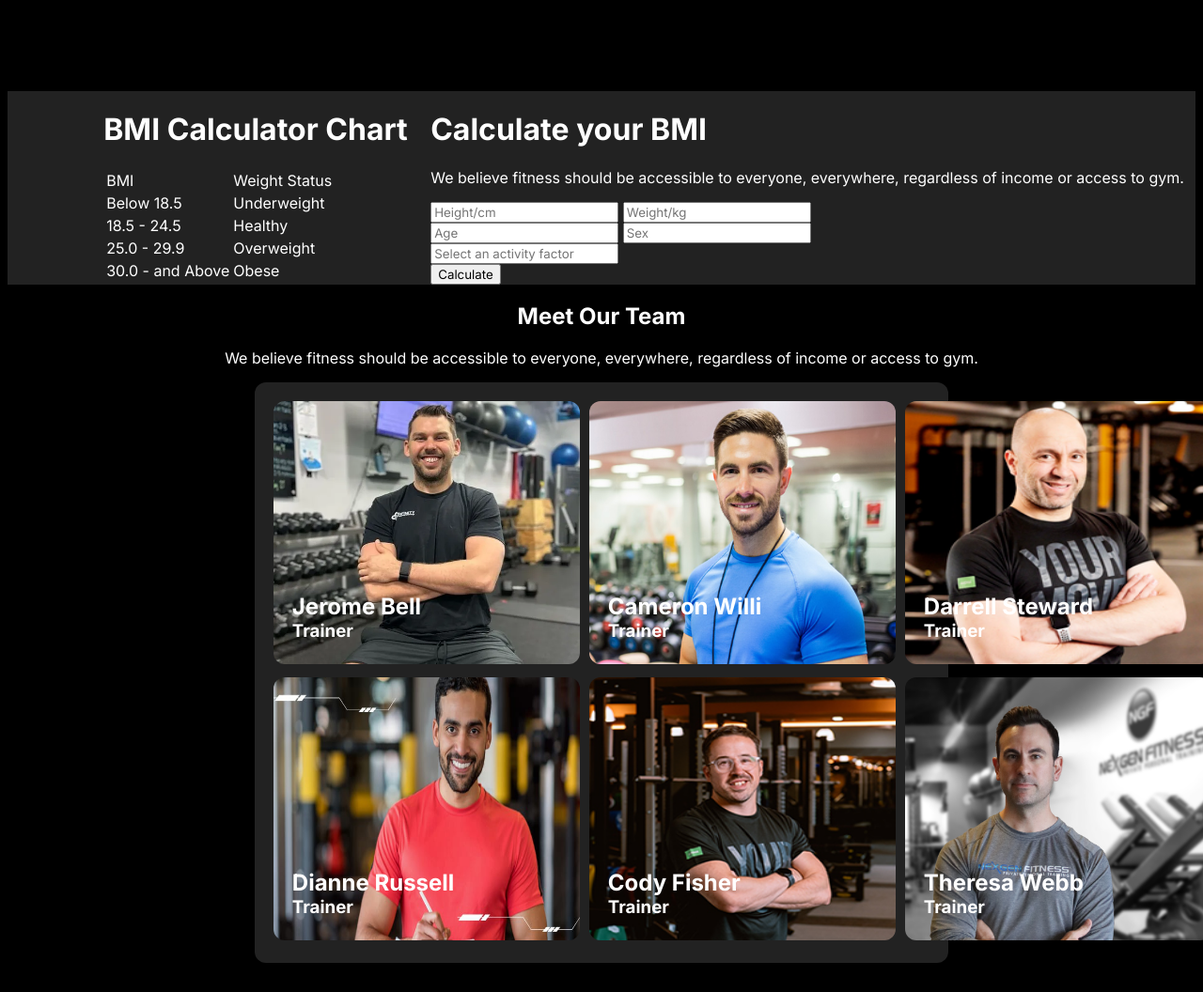
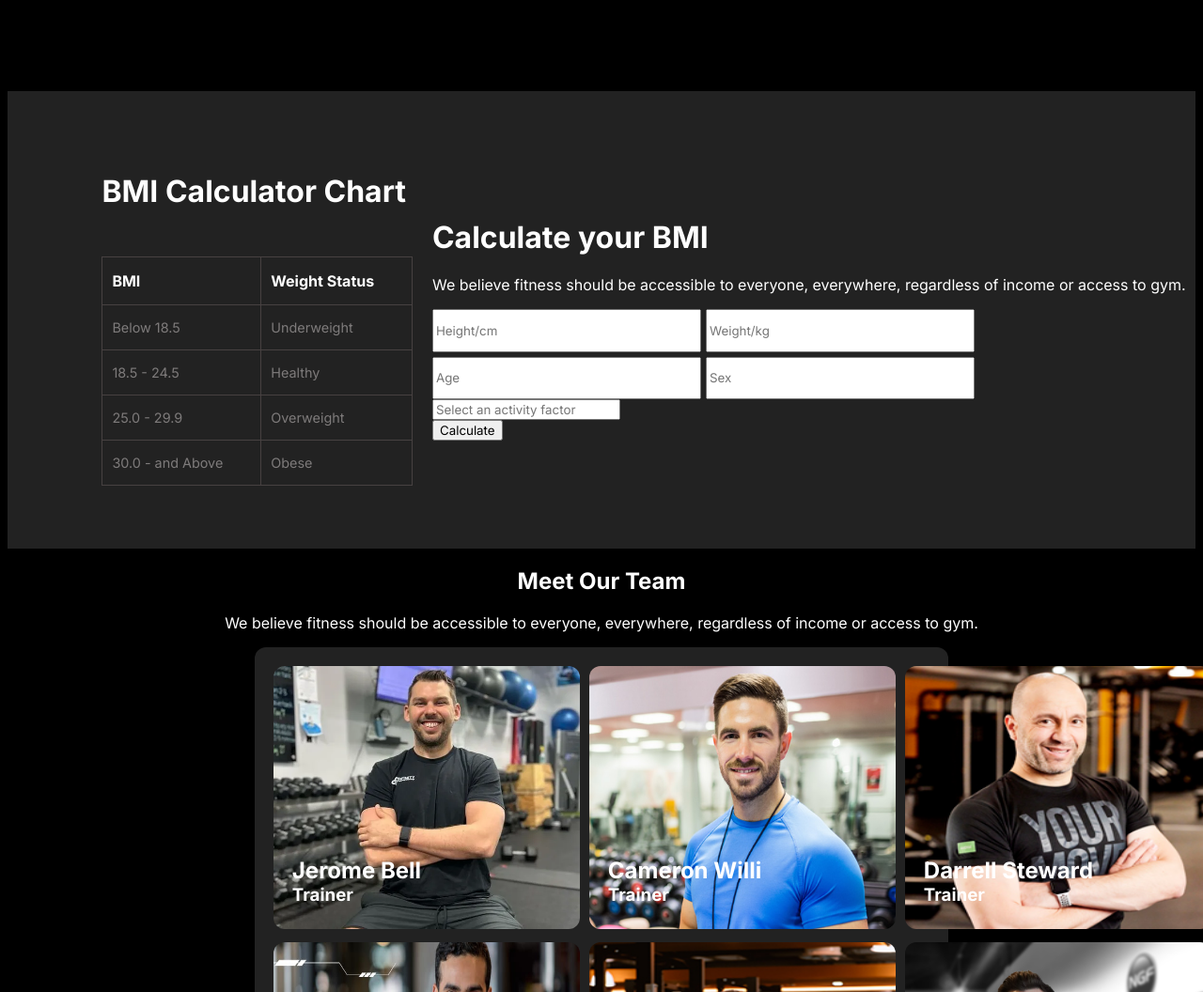
Before and after one commit to mahdi786islam/assignment-02-repository-fitness-, a plain HTML site: page index.html in a window 1280 px wide. Shown: the part 1744-2800 px from the top of the page at 94% size. Drawn offline with Linux system fonts and the light colour scheme; a web font is replaced by a local one.

Commit message:
form chart edit

```diff
--- a/index.html
+++ b/index.html
@@ -12,7 +12,7 @@
         <div class="nav-background">
             <nav class="nav-container display-flex">
                 <div class="nav-title">
-                    <h1>Fitness</h1>
+                    <h1><i>Fitness</i></h1>
                 </div>
                 <div class="nav-menu display-flex">
                     <ul class="nav-links display-flex">
@@ -116,8 +116,8 @@
             <table>
                 <thead>
                     <tr>
-                    <td>BMI</td>
-                    <td>Weight Status</td>
+                    <th>BMI</th>
+                    <th>Weight Status</th>
                     </tr>
                 </thead>
                 <tbody>
@@ -144,10 +144,12 @@
             <h1>Calculate your BMI</h1>
             <p>We believe fitness should be accessible to everyone, everywhere, regardless of income or access to gym.</p>
             <form action="">
-                <input type="text" placeholder="Height/cm">
-                <input type="text" placeholder="Weight/kg"><br>
-                <input type="text" placeholder="Age">
-                <input type="text" placeholder="Sex"><br>
+                <div class="form-grid">
+                    <input type="text" placeholder="Height/cm">
+                    <input type="text" placeholder="Weight/kg">
+                    <input type="text" placeholder="Age">
+                    <input type="text" placeholder="Sex">
+                </div>
                 <input type="text" placeholder="Select an activity factor"><br>
                 <button>Calculate</button>
             </form>
--- a/style/styles.css
+++ b/style/styles.css
@@ -215,10 +215,33 @@ body{
 .bmi-calculator-container{
     display: flex;
     justify-content: space-around;
+    align-items: center;
     background-color: rgba(85, 85, 85, 0.4);
+    height: 487px;
 }
 .calculator-chart{
     margin-left: 90px;
+}
+.calculator-chart h1{
+    margin-bottom: 50px;
+}
+.calculator-chart table,tr,th,td{
+    text-align: left;
+    padding: 15px 40px 15px 10px;
+    border: 1px solid rgb(71, 65, 65);
+    border-collapse: collapse;
+}
+.calculator-chart td{
+    font-size: 0.9rem;
+    color: rgb(126, 123, 123);
+}
+.form-grid{
+    height: 96px;
+    width: 577px;
+    display: grid;
+    grid-template-columns: repeat(2, 1fr);
+    gap: 5px;
+    color: #5c5a5a;
 }
 /* Meet our team section styles */
 .meet-our-team-container{
```
